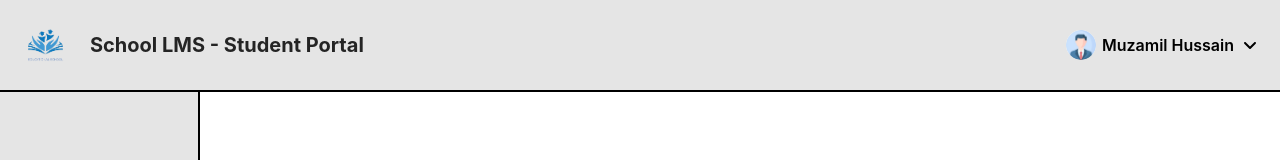
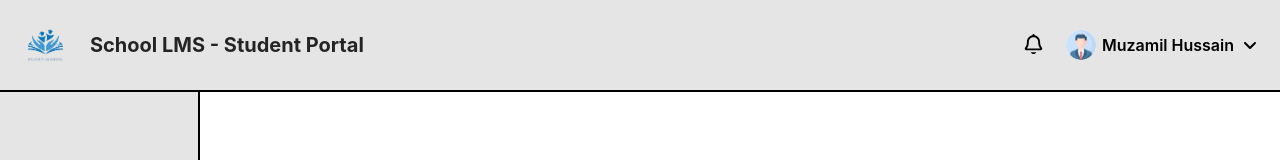
Before and after one commit to 3uzamil/school-lms, a React (Vite) app: page / in a window 1280 px wide. Shown: the top 160 px of the page. Built offline with nearby package versions, Linux system fonts and the light colour scheme.

Commit message:
fix: notification icon in navbar

```diff
--- a/src/components/Navbar.jsx
+++ b/src/components/Navbar.jsx
@@ -1,27 +1,42 @@
-import React from 'react'
-import logo from '../assets/logo.png'
-import profilePic from '../assets/profile.png'
-import { FontAwesomeIcon } from '@fortawesome/react-fontawesome'
-import { faAngleDown } from '@fortawesome/free-solid-svg-icons'
+import React from "react";
+import logo from "../assets/logo.png";
+import profilePic from "../assets/profile.png";
+import { FontAwesomeIcon } from "@fortawesome/react-fontawesome";
+import { faAngleDown } from "@fortawesome/free-solid-svg-icons";
+import { far } from "@fortawesome/free-regular-svg-icons";
 
 export default function Navbar() {
   return (
-    <section className='p-5 bg-[#e5e5e5] flex justify-between border-b-2'>
+    <section className="p-5 bg-[#e5e5e5] flex justify-between border-b-2">
       {/* Navbar Left */}
-        <div className='flex gap-5 items-center'>
+      <div className="flex gap-5 items-center">
+        {/* Logo */}
         <figure>
-                <img src={logo} alt="logo" width={50}/>
+          <img src={logo} alt="logo" width={50} />
         </figure>
-            <h1 className='font-bold text-[#242424] text-[20px]'>School LMS - Student Portal</h1>
+        {/* School Name */}
+        <h1 className="font-bold text-[#242424] text-[20px]">
+          School LMS - Student Portal
+        </h1>
       </div>
       {/* Navbar Right */}
-        <div className='flex items-center gap-1.5 cursor-pointer'>
+      <div className="flex items-center gap-5">
+        {/* Notification Icon */}
+        <div>
+          <FontAwesomeIcon icon={far.faBell} style={{fontSize: "20px"}} />
+        </div>
+        {/* Profile */}
+        <div className="flex items-center gap-1.5 cursor-pointer">
+          {/* Profile Picture */}
           <figure>
-              <img src={profilePic} width={30} className='rounded-[50px]'/>
+            <img src={profilePic} width={30} className="rounded-[50px]" />
           </figure>
-            <h2 className='font-semibold'>Muzamil Hussain</h2>
-            <FontAwesomeIcon icon={faAngleDown}/>
+          {/* User Name */}
+          <h2 className="font-semibold">Muzamil Hussain</h2>
+          {/* Angle Icon for Profile menu */}
+          <FontAwesomeIcon icon={faAngleDown} />
+        </div>
       </div>
     </section>
-  )
+  );
 }
```
Lines whose indentation alone changed are shown as unchanged.
